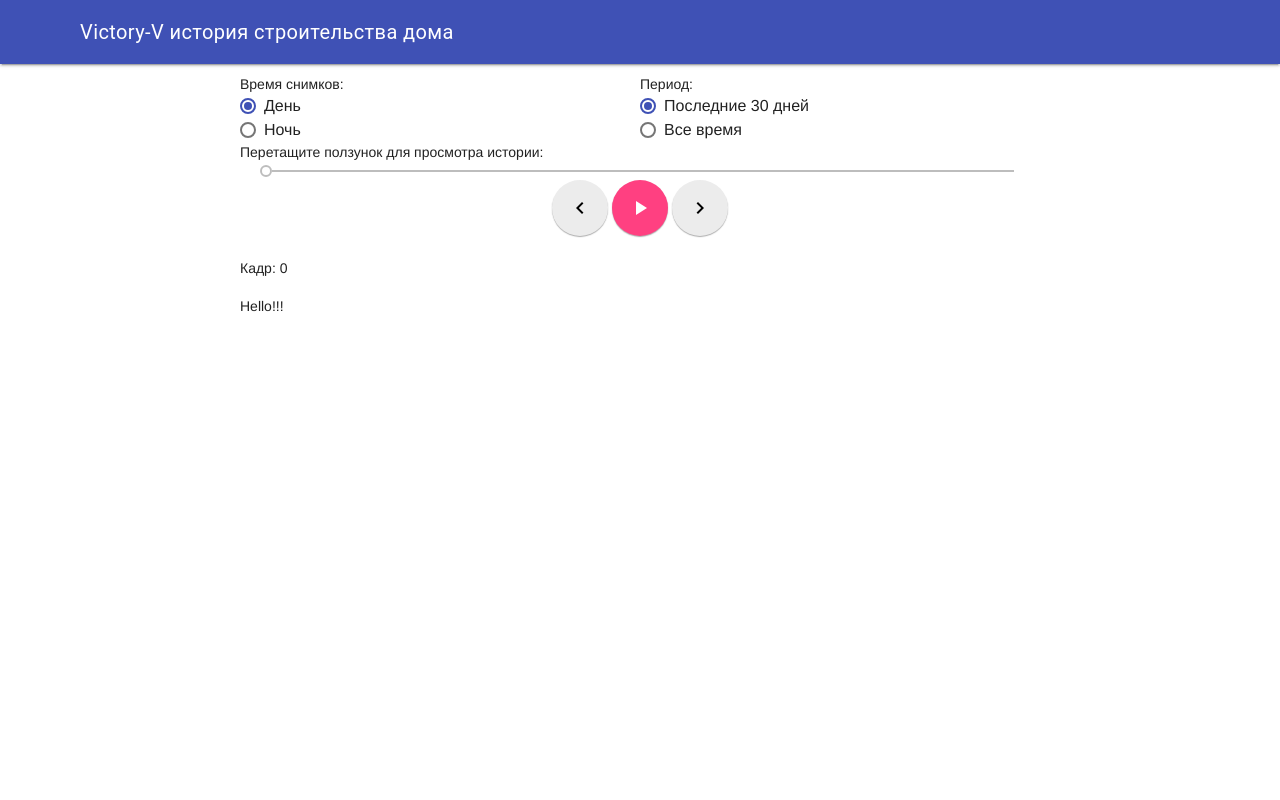
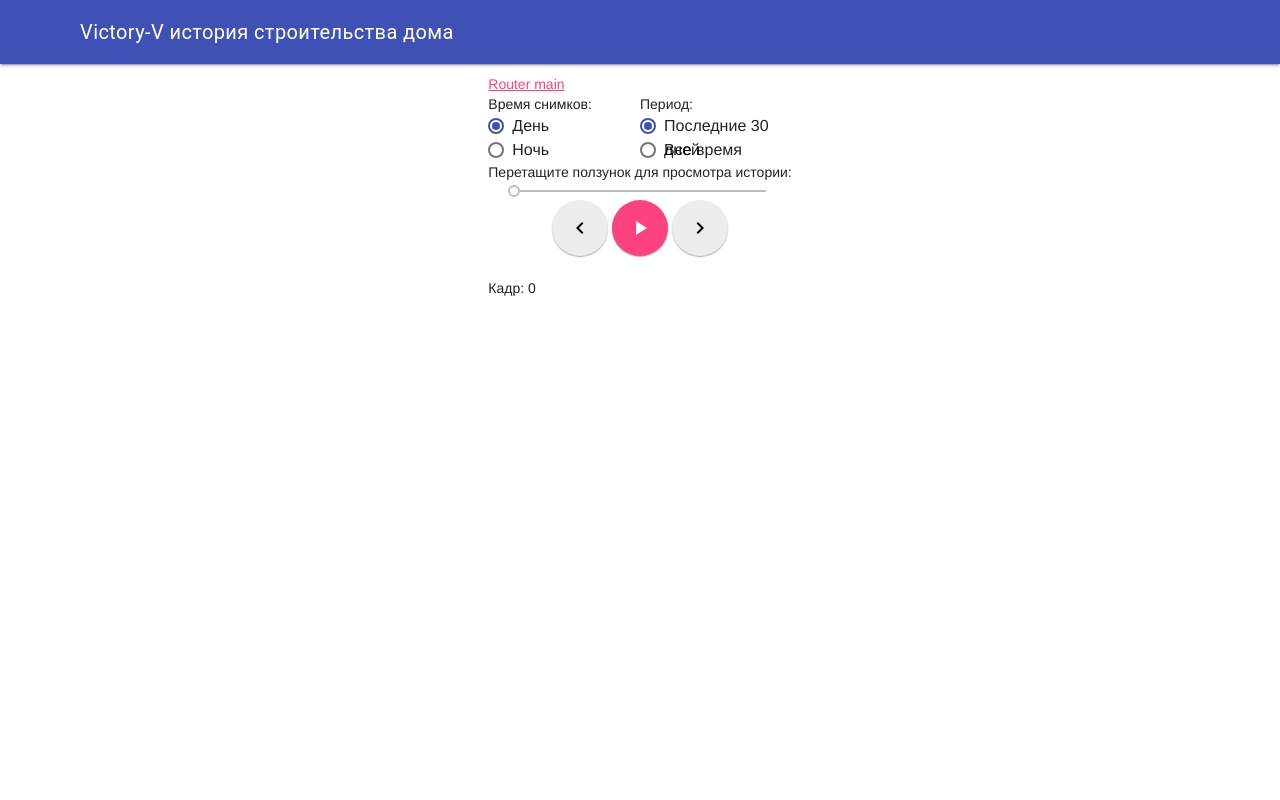
Before and after one commit to AlexKotl/victory5, a PHP site: page /main.html in a window 1280 px wide. Run offline with PHP 8.4, Linux system fonts and the light colour scheme; data that the repository does not hold is empty; a stand-in replaces the project's code that opens the database connection; some libraries are stand-ins or nearby versions.

Commit message:
simple working router

```diff
--- a/app/app.js
+++ b/app/app.js
@@ -3,7 +3,7 @@
 	//api_host: '',
 };
 
-Vue.component('camera-player', {
+var playerComponent = Vue.component('camera-player', {
 	template: '#player-template',
 	data: function() {
 		return {
@@ -74,10 +74,19 @@
 	}
 });
 
-Vue.component('text-page', {
-	template: "<div class='text-page'><slot></slot></div>",
+var textPageComponent = Vue.component('text-page', {
+	template: "<div class='text-page'>Text page here<slot></slot></div>"
 })
 
-new Vue({
-	el: '#app'
+var router = new VueRouter({
+	routes: [
+		{ path: '/', component: playerComponent },
+		{ path: '/about', component: textPageComponent },
+		{ path: '/house', component: textPageComponent }
+	]
+})
+
+var app = new Vue({
+	el: '#app',
+	router: router
 });
--- a/app/css/style.css
+++ b/app/css/style.css
@@ -1,4 +1,4 @@
-#app {
+.mainContent {
 	padding: 10px 20px;
 	margin: auto;
 	max-width: 800px;
--- a/main.html
+++ b/main.html
@@ -13,7 +13,7 @@
 </head>
 <body>
 
-<div class="mdl-layout mdl-js-layout mdl-layout--fixed-header">
+<div id='app' class="mdl-layout mdl-js-layout mdl-layout--fixed-header">
 	<header class="mdl-layout__header">
 		<div class="mdl-layout__header-row">
 			<span class="mdl-layout-title">Victory-V история строительства дома</span>
@@ -25,10 +25,11 @@
 	</header>
 	<div class="mdl-layout__drawer">
 		<span class="mdl-layout-title">Victory-V</span>
+
 		<nav class="mdl-navigation">
-		<a class="mdl-navigation__link" href="/">Главная</a>
-		<a class="mdl-navigation__link" href="">Про дом</a>
-		<a class="mdl-navigation__link" href="">О сайте</a>
+			<router-link to="/" class="mdl-navigation__link">Главная</router-link>
+			<router-link to="/house" class="mdl-navigation__link">Про дом</router-link>
+			<router-link to="/about" class="mdl-navigation__link">О сайте</router-link>
 		</nav>
 	</div>
 
@@ -36,23 +37,13 @@
 
 
 
-	<main class="mdl-layout__content">
-		<div id='app'>
-
-			<camera-player></camera-player>
-			<text-page>Hello!!!</text-page>
-
-		</div>
+	<main class="mdl-layout__content mainContent">
+			<router-link to="/">Router main</router-link>
+			<router-view></router-view>
 	</main>
 
 
 </div>
-
-<template id='player-template2'>
-	<div>
-		<h1>Some test</h1>
-	</div>
-</template>
 
 <template id='player-template'>
 	<div>
@@ -126,11 +117,12 @@
 
 		<p>Кадр: {{ current_frame }} <br></p>
 	</div>
+
 </template>
 
 
 <script src="/node_modules/vue/dist/vue.min.js" type="text/javascript"></script>
-<!-- <script src="/node_modules/vue-router/dist/vue-router.min.js" type="text/javascript"></script> -->
+<script src="/node_modules/vue-router/dist/vue-router.min.js" type="text/javascript"></script>
 <script src="/node_modules/vue-resource/dist/vue-resource.min.js" type="text/javascript"></script>
 <script src="/app/app.js" type="text/javascript"></script>
 
```
Lines whose indentation alone changed are shown as unchanged.
